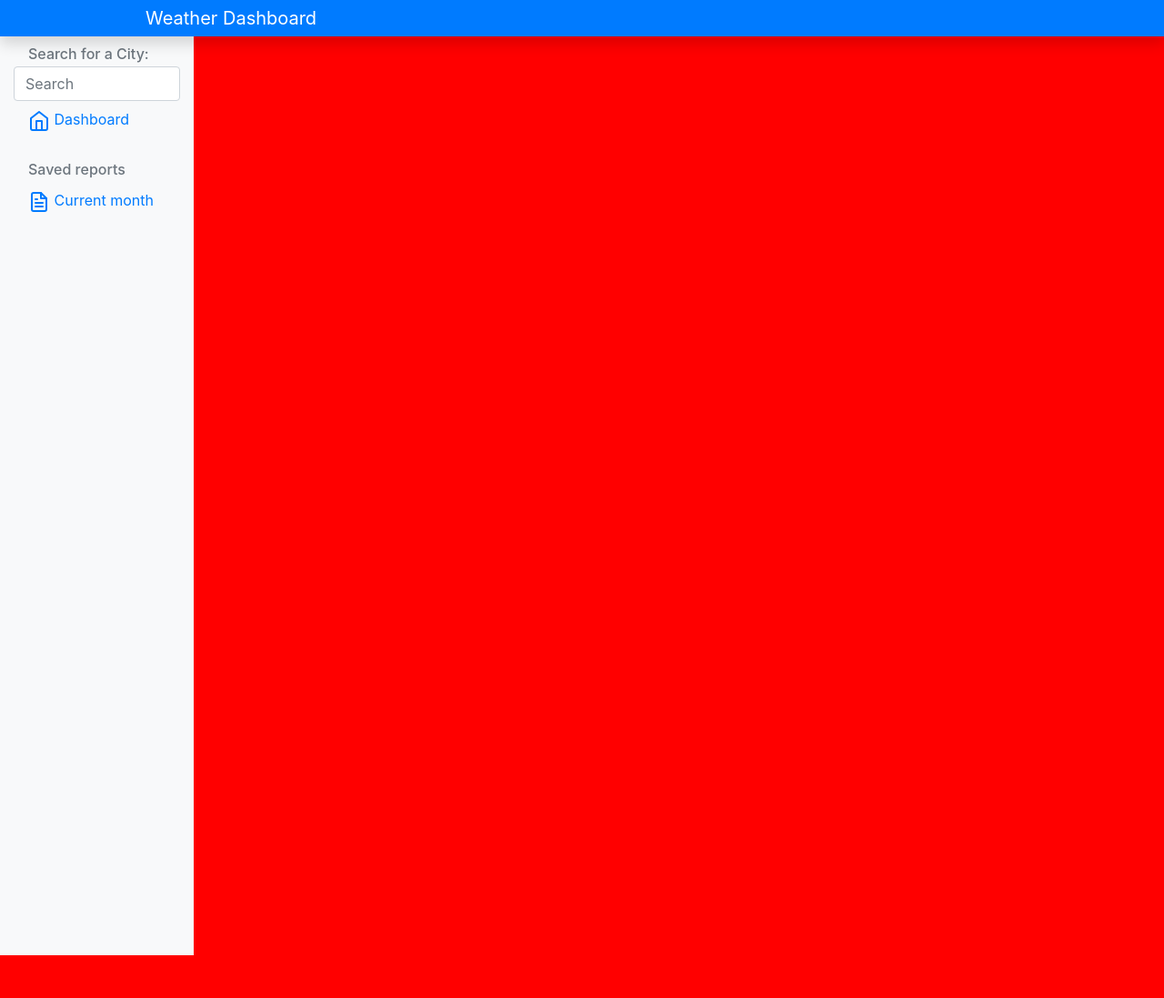
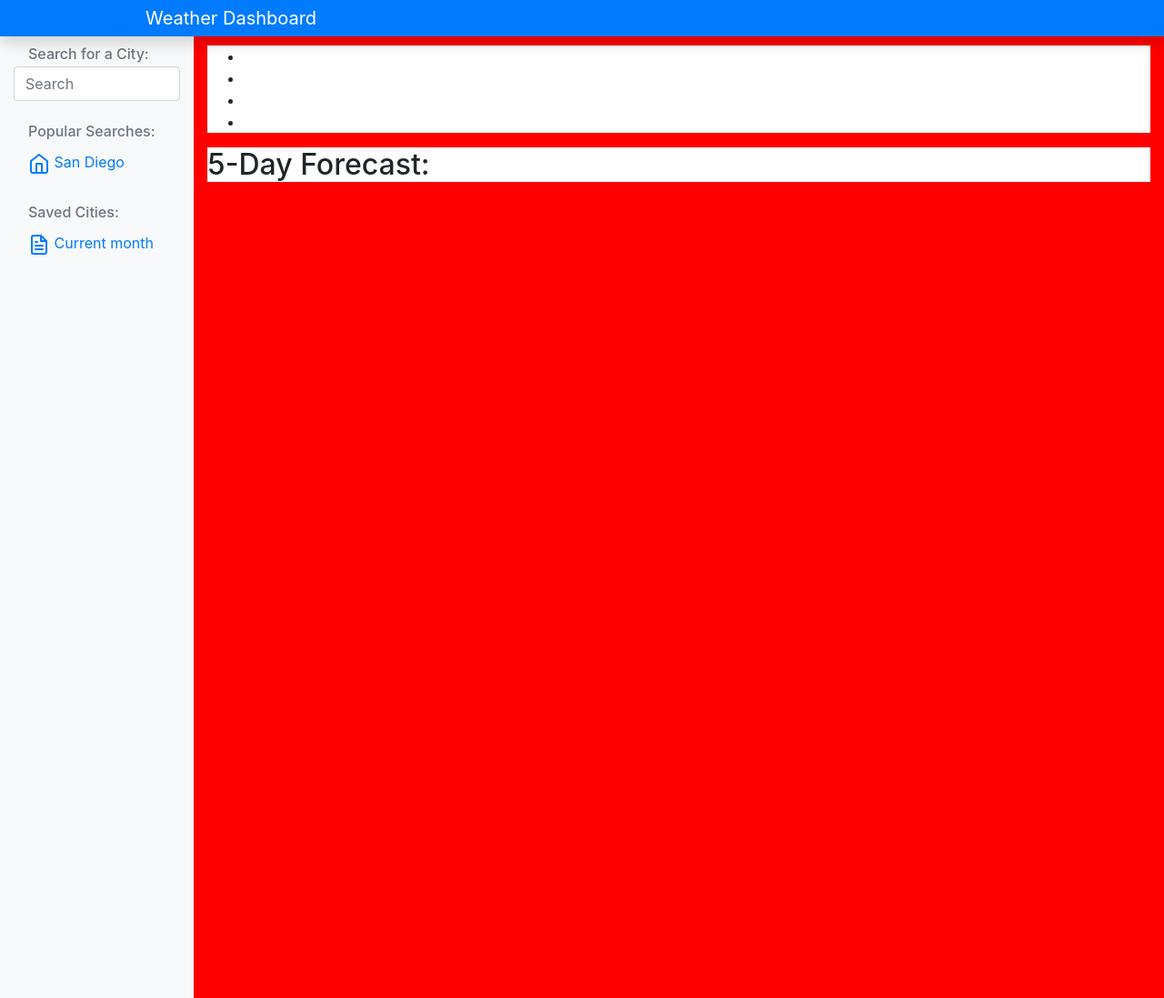
Before and after one commit to ac0712148/weather-dashboard, a plain HTML site: page index.html in a window 1280 px wide. Shown: the whole page at 91% size. Before the commit the page ends 1050 px from the top, so only its background shows below. Drawn offline with nearby package versions, Linux system fonts and the light colour scheme.

Commit message:
set up top block content

```diff
--- a/index.html
+++ b/index.html
@@ -8,6 +8,11 @@
     <title>Weather Dashboard</title>
 </head>
 <body>
+    <script src="https://code.jquery.com/jquery-3.4.1.slim.min.js" integrity="sha384-J6qa4849blE2+poT4WnyKhv5vZF5SrPo0iEjwBvKU7imGFAV0wwj1yYfoRSJoZ+n" crossorigin="anonymous"></script>
+    <script src="https://cdn.jsdelivr.net/npm/popper.js@1.16.0/dist/umd/popper.min.js" integrity="sha384-Q6E9RHvbIyZFJoft+2mJbHaEWldlvI9IOYy5n3zV9zzTtmI3UksdQRVvoxMfooAo" crossorigin="anonymous"></script>
+    <script src="https://stackpath.bootstrapcdn.com/bootstrap/4.4.1/js/bootstrap.min.js" integrity="sha384-wfSDF2E50Y2D1uUdj0O3uMBJnjuUD4Ih7YwaYd1iqfktj0Uod8GCExl3Og8ifwB6" crossorigin="anonymous"></script>
+    <script src="https://code.jquery.com/jquery.js"></script>
+    <script src="./script.js"></script>
     <!--NavBar-->
     <nav class="navbar navbar-dark fixed-top bg-primary flex-md-nowrap p-0 shadow">
         <a class="navbar-brand col-sm-3" id="navbar-title">Weather Dashboard</a>
@@ -22,16 +27,19 @@
                         <span>Search for a City:</span>
                     </h6>
                     <input class="form-control" type="text" placeholder="Search">
+                    <h6 class="sidebar-heading d-flex justify-content-between align-items-center px-3 mt-4 mb-1 text-muted">
+                        <span>Popular Searches:</span>
+                    </h6>
                     <ul class="nav flex-column">
                         <li class="nav-item">
                         <a class="nav-link active" href="#">
                             <svg xmlns="http://www.w3.org/2000/svg" width="24" height="24" viewBox="0 0 24 24" fill="none" stroke="currentColor" stroke-width="2" stroke-linecap="round" stroke-linejoin="round" class="feather feather-home"><path d="M3 9l9-7 9 7v11a2 2 0 0 1-2 2H5a2 2 0 0 1-2-2z"></path><polyline points="9 22 9 12 15 12 15 22"></polyline></svg>
-                            Dashboard <span class="sr-only">(current)</span>
+                            San Diego <span class="sr-only">(current)</span>
                         </a>
                         </li>
                     </ul>
                     <h6 class="sidebar-heading d-flex justify-content-between align-items-center px-3 mt-4 mb-1 text-muted">
-                        <span>Saved reports</span>
+                        <span>Saved Cities:</span>
                     </h6>
                     <ul class="nav flex-column mb-2">
                         <li class="nav-item">
@@ -48,20 +56,21 @@
             <main id="content-holder" class="col-12 col-md-9 col-xl-10 bd-content" style="display: block;">
                 <div id="content">
                     <div class="top-block">
-
+                        <h1 id="city"></h1>
+                        <ul id="list">
+                            <li id="temperature"></li>
+                            <li id="humidity"></li>
+                            <li id="wind-speed"></li>
+                            <li id="uv-index"></li>
+                        </ul>
                     </div>
                     <div class="bottom-block">
-
+                        <h2>5-Day Forecast:</h2>
                     </div>
                 </div>
             </main>
             <!--End Page Content-->
         </div>
     </div>
-
-    <script src="https://code.jquery.com/jquery-3.4.1.slim.min.js" integrity="sha384-J6qa4849blE2+poT4WnyKhv5vZF5SrPo0iEjwBvKU7imGFAV0wwj1yYfoRSJoZ+n" crossorigin="anonymous"></script>
-    <script src="https://cdn.jsdelivr.net/npm/popper.js@1.16.0/dist/umd/popper.min.js" integrity="sha384-Q6E9RHvbIyZFJoft+2mJbHaEWldlvI9IOYy5n3zV9zzTtmI3UksdQRVvoxMfooAo" crossorigin="anonymous"></script>
-    <script src="https://stackpath.bootstrapcdn.com/bootstrap/4.4.1/js/bootstrap.min.js" integrity="sha384-wfSDF2E50Y2D1uUdj0O3uMBJnjuUD4Ih7YwaYd1iqfktj0Uod8GCExl3Og8ifwB6" crossorigin="anonymous"></script>
-    <script src="script.js"></script>
 </body>
 </html>
```
